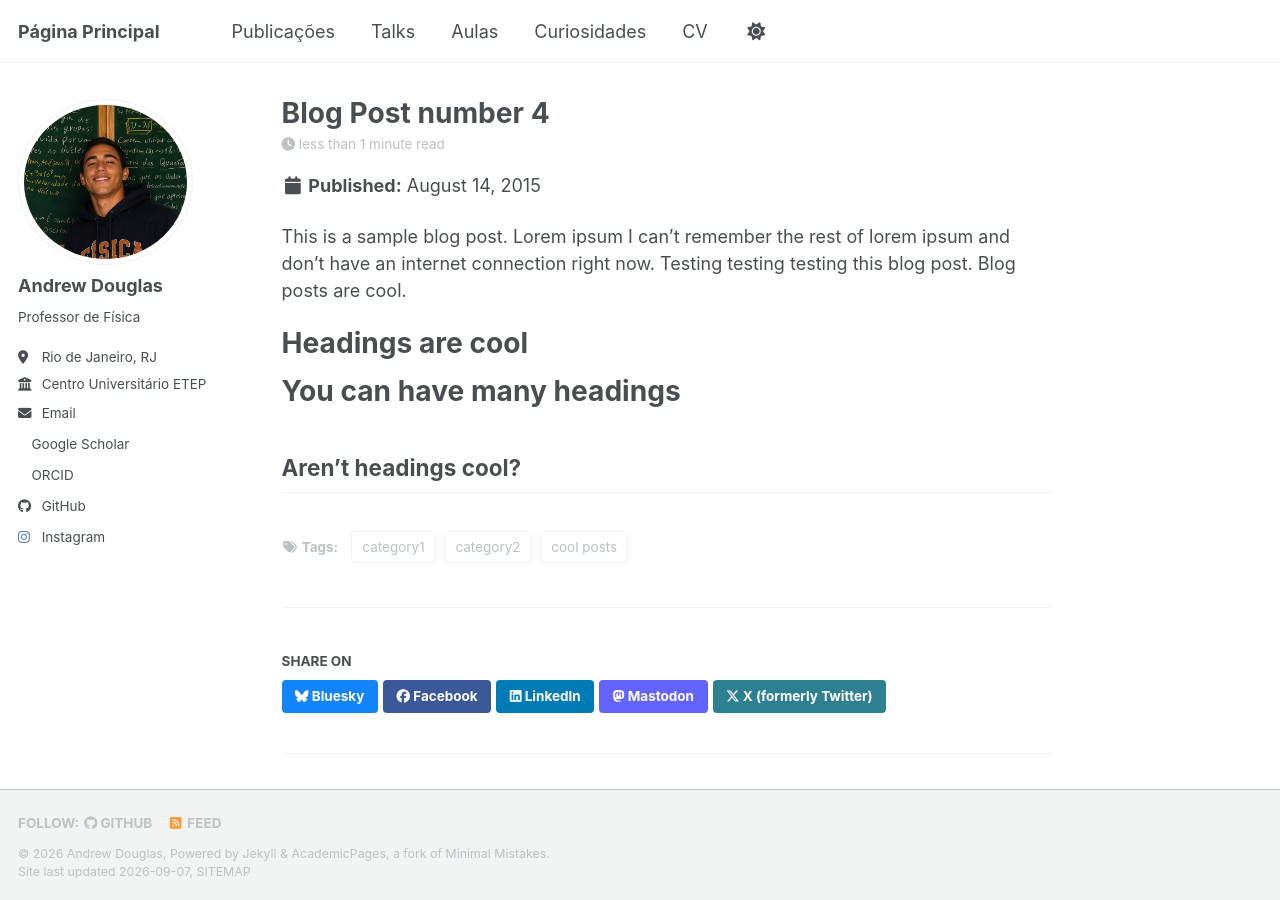
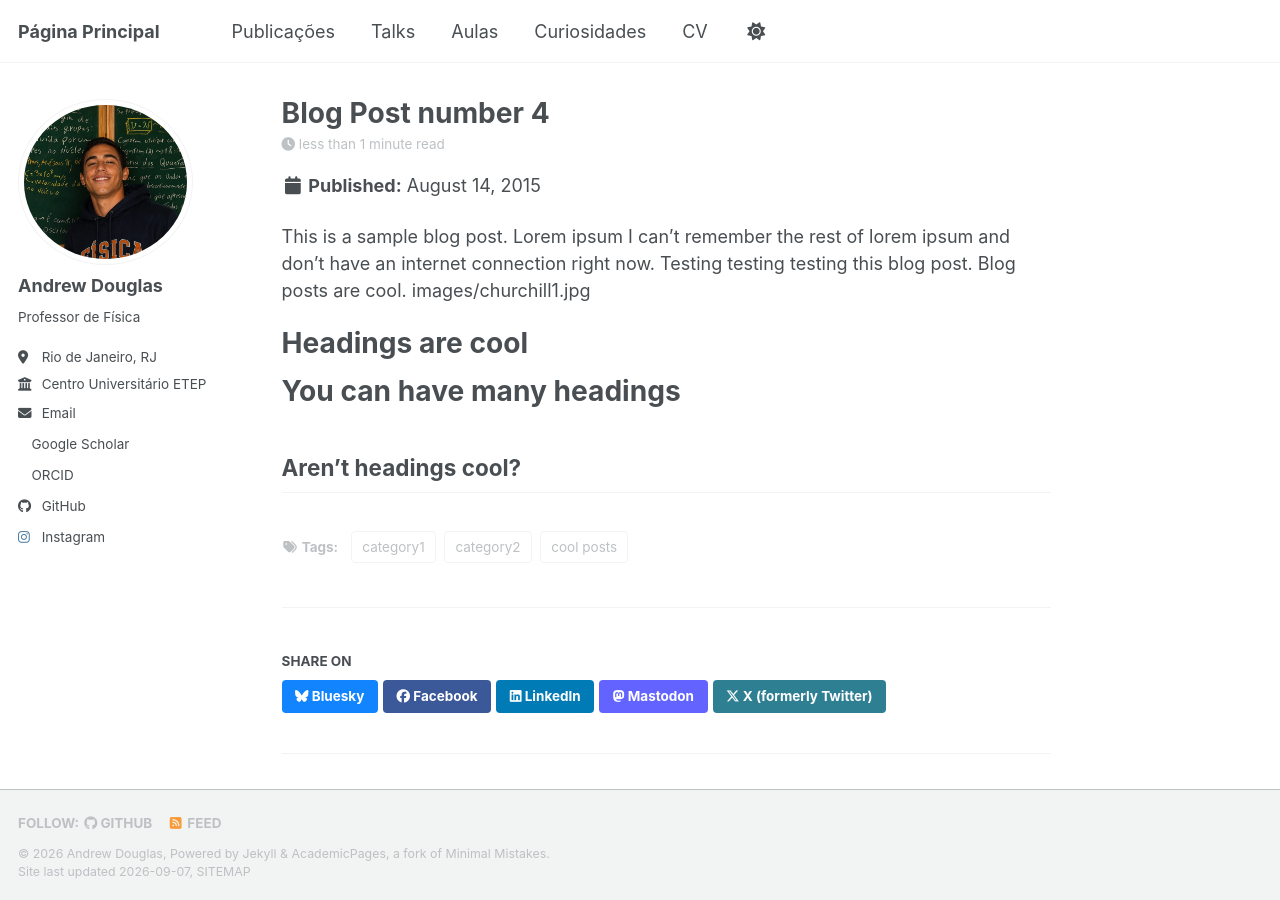
Before and after one commit to AndrewDSAM/AndrewDSAM.github.io, a Jekyll site: the page built from _posts/2015-08-14-blog-post-4.md, in a window 1280 px wide and 900 px high. Built offline with Jekyll 4.4.1, drawn with Linux system fonts in a browser that asks for light colours; a style sheet for code colours, icons or effects is not loaded.

Commit message:
Update 2015-08-14-blog-post-4.md

```diff
--- a/_posts/2015-08-14-blog-post-4.md
+++ b/_posts/2015-08-14-blog-post-4.md
@@ -9,6 +9,7 @@ tags:
 ---
 
 This is a sample blog post. Lorem ipsum I can't remember the rest of lorem ipsum and don't have an internet connection right now. Testing testing testing this blog post. Blog posts are cool.
+                                                      images/churchill1.jpg
 
 Headings are cool
 ======
```
